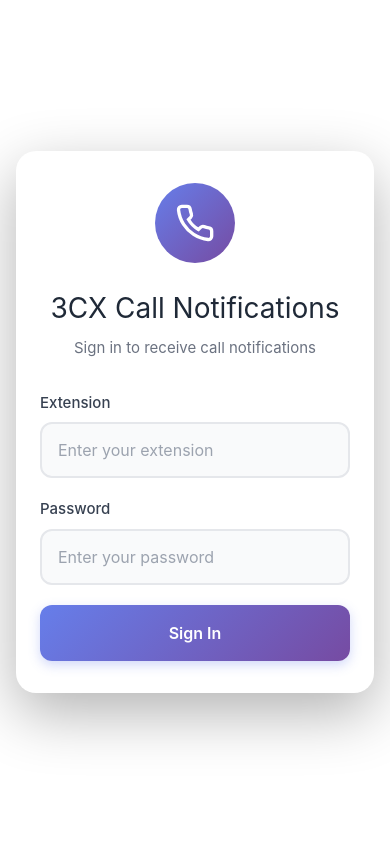
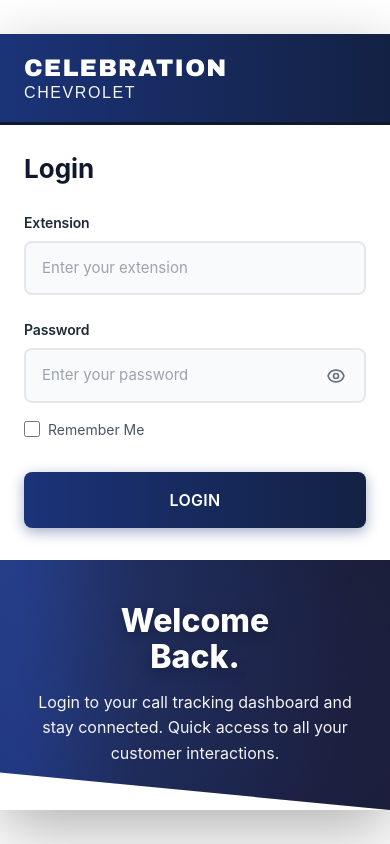
Before and after one commit to 3cx-cpu/popout-pwa, a React (Vite) app in the folder client/: page / in a window 390 px wide. Built offline with nearby package versions, Linux system fonts and the light colour scheme.

Commit message:
Login page completed

```diff
--- a/client/src/App.css
+++ b/client/src/App.css
@@ -7,55 +7,153 @@
 body {
   font-family: -apple-system, BlinkMacSystemFont, 'Segoe UI', Roboto, Oxygen, Ubuntu, Cantarell, sans-serif;
   background: white;
-  /* background: linear-gradient(135deg, #667eea 0%, #764ba2 100%); */
   min-height: 100vh;
 }
 
-/* Login Styles */
+/* Login Styles - Prism Design with Dark Blue Theme */
 .login-container {
   min-height: 100vh;
   display: flex;
   align-items: center;
   justify-content: center;
-  padding: 1rem;
+  padding: 0;
+  background: white;
+  position: relative;
+  overflow: hidden;
 }
 
 .login-card {
   background: white;
-  border-radius: 20px;
-  padding: 2.5rem;
-  max-width: 450px;
+  border-radius: 0;
+  padding: 0;
+  max-width: 1000px;
   width: 100%;
+  height: 600px;
   box-shadow: 0 20px 60px rgba(0, 0, 0, 0.3);
-  animation: slideUp 0.5s ease-out;
+  animation: slideUp 0.6s ease-out;
+  position: relative;
+  z-index: 1;
+  display: flex;
+  overflow: hidden;
+  border-radius: 16px;
+}
+
+/* Company Branding with Slant */
+.company-branding {
+  background: linear-gradient(to right, #1b3378 0%, #132143 100%);
+  padding: 1.5rem 3.5rem 1.5rem 3.5rem;
+  border-bottom: 3px solid #0f182d;
+  position: relative;
+  z-index: 3;
+  clip-path: polygon(0 0, 100% 0, 97% 100%, 0 100%);
+  padding-right: 6.5rem;
+}
+
+.company-name {
+  color: white;
+  line-height: 1.2;
+}
+
+.company-name-main {
+  font-size: 1.75rem;
+  font-weight: 800;
+  letter-spacing: 0.05em;
+  margin: 0;
+  text-transform: uppercase;
+  font-family: 'Arial Black', 'Arial Bold', sans-serif;
+}
+
+.company-name-sub {
+  font-size: 1.125rem;
+  font-weight: 400;
+  letter-spacing: 0.1em;
+  margin: 0;
+  text-transform: uppercase;
+  font-family: Arial, sans-serif;
+  opacity: 0.95;
+}
+
+/* Left Side - Login Form */
+.login-form-section {
+  flex: 1;
+  padding: 0;
+  background: white;
+  position: relative;
+  z-index: 2;
+  display: flex;
+  flex-direction: column;
+  justify-content: flex-start;
 }
 
 .login-header {
-  text-align: center;
-  margin-bottom: 2rem;
+  padding: 2rem 3.5rem 1.5rem;
 }
 
-.login-icon {
-  width: 80px;
-  height: 80px;
-  margin: 0 auto 1.5rem;
-  background: linear-gradient(135deg, #667eea 0%, #764ba2 100%);
-  border-radius: 50%;
+.login-form {
+  padding: 0 3.5rem 3rem;
+  display: flex;
+  flex-direction: column;
+  gap: 1.5rem;
+}
+
+/* Right Side - Welcome Message with Prism Effect */
+.login-welcome-section {
+  flex: 1;
+  background: linear-gradient(to right, #1b3378 5%, #192f6b 15%, #17295b 25%, #15244c 35%, #132143 50%, #111c39 70%, #0f182d 90%);
+  position: relative;
   display: flex;
   align-items: center;
   justify-content: center;
+  clip-path: polygon(15% 0, 100% 0, 100% 100%, 0 100%);
+  overflow: hidden;
+  margin-left: -50px;
 }
 
-.login-icon svg {
-  width: 40px;
-  height: 40px;
-  color: white;
+.login-welcome-section::before {
+  content: '';
+  position: absolute;
+  width: 300%;
+  height: 300%;
+  background: radial-gradient(circle at 30% 40%, rgba(102, 126, 234, 0.15) 0%, transparent 50%),
+              radial-gradient(circle at 70% 60%, rgba(118, 75, 162, 0.15) 0%, transparent 50%);
+  animation: float 20s infinite ease-in-out;
 }
 
-.login-header h1 {
-  font-size: 1.75rem;
-  color: #1f2937;
+@keyframes float {
+  0%, 100% { transform: translate(0, 0) rotate(0deg); }
+  33% { transform: translate(30px, -30px) rotate(5deg); }
+  66% { transform: translate(-20px, 20px) rotate(-5deg); }
+}
+
+.welcome-content {
+  position: relative;
+  z-index: 1;
+  color: white;
+  padding: 2rem;
+  text-align: center;
+}
+
+.welcome-content h1 {
+  font-size: 3rem;
+  font-weight: 800;
+  margin-bottom: 1rem;
+  line-height: 1.1;
+  text-shadow: 0 4px 12px rgba(0, 0, 0, 0.3);
+}
+
+.welcome-content p {
+  font-size: 1.125rem;
+  opacity: 0.95;
+  line-height: 1.6;
+  max-width: 400px;
+  margin: 0 auto;
+}
+
+.login-header h2 {
+  font-size: 2rem;
+  color: #0f182d;
   margin-bottom: 0.5rem;
+  font-weight: 700;
 }
 
 .login-header p {
@@ -63,71 +161,161 @@
   font-size: 0.9375rem;
 }
 
-.login-form {
-  display: flex;
-  flex-direction: column;
-  gap: 1.25rem;
-}
-
 .form-group {
   display: flex;
   flex-direction: column;
   gap: 0.5rem;
+  position: relative;
 }
 
 .form-group label {
-  font-weight: 500;
-  color: #374151;
-  font-size: 0.9375rem;
+  font-weight: 600;
+  color: #1f2937;
+  font-size: 0.875rem;
+  letter-spacing: -0.01em;
+}
+
+.password-input-wrapper {
+  position: relative;
+  display: flex;
+  align-items: center;
+}
+
+.password-input-wrapper input {
+  flex: 1;
+  padding-right: 2.5rem;
+}
+
+.password-toggle {
+  position: absolute;
+  right: 1rem;
+  background: none;
+  border: none;
+  cursor: pointer;
+  padding: 0.25rem;
+  display: flex;
+  align-items: center;
+  justify-content: center;
+  color: #6b7280;
+  transition: color 0.2s;
+}
+
+.password-toggle:hover {
+  color: #1b3378;
+}
+
+.password-toggle svg {
+  width: 20px;
+  height: 20px;
 }
 
 .form-group input {
   padding: 0.875rem 1rem;
   border: 2px solid #e5e7eb;
-  border-radius: 12px;
-  font-size: 1rem;
+  border-radius: 8px;
+  font-size: 0.9375rem;
   transition: all 0.2s;
   background: #f9fafb;
+  color: #1f2937;
+}
+
+.form-group input::placeholder {
+  color: #9ca3af;
 }
 
 .form-group input:focus {
   outline: none;
-  border-color: #667eea;
+  border-color: #1b3378;
   background: white;
-  box-shadow: 0 0 0 3px rgba(102, 126, 234, 0.1);
+  box-shadow: 0 0 0 3px rgba(27, 51, 120, 0.1);
 }
 
 .form-group input:disabled {
   opacity: 0.6;
   cursor: not-allowed;
+  background: #f3f4f6;
+}
+
+.form-options {
+  display: flex;
+  justify-content: space-between;
+  align-items: center;
+  font-size: 0.875rem;
+  margin-top: -0.5rem;
+}
+
+.remember-me {
+  display: flex;
+  align-items: center;
+  gap: 0.5rem;
+  color: #4b5563;
+  cursor: pointer;
+}
+
+.remember-me input[type="checkbox"] {
+  width: 16px;
+  height: 16px;
+  cursor: pointer;
+}
+
+.forgot-password {
+  color: #1b3378;
+  text-decoration: none;
+  font-weight: 500;
+  transition: color 0.2s;
+}
+
+.forgot-password:hover {
+  color: #132143;
+  text-decoration: underline;
 }
 
 .login-error {
   background: #fee2e2;
   color: #dc2626;
   padding: 0.875rem 1rem;
-  border-radius: 12px;
+  border-radius: 8px;
   font-size: 0.875rem;
   text-align: center;
   border: 1px solid #fecaca;
+  font-weight: 500;
 }
 
 .btn-login {
   padding: 1rem;
-  background: linear-gradient(135deg, #667eea 0%, #764ba2 100%);
+  background: linear-gradient(to right, #1b3378 0%, #132143 100%);
   color: white;
   border: none;
-  border-radius: 12px;
+  border-radius: 8px;
   font-size: 1rem;
   font-weight: 600;
   cursor: pointer;
   transition: all 0.3s;
-  box-shadow: 0 4px 12px rgba(102, 126, 234, 0.3);
+  box-shadow: 0 4px 14px rgba(27, 51, 120, 0.4);
+  letter-spacing: 0.02em;
+  position: relative;
+  overflow: hidden;
+  margin-top: 0.5rem;
+}
+
+.btn-login::before {
+  content: '';
+  position: absolute;
+  top: 0;
+  left: -100%;
+  width: 100%;
+  height: 100%;
+  background: linear-gradient(90deg, transparent, rgba(255, 255, 255, 0.2), transparent);
+  transition: left 0.5s;
+}
+
+.btn-login:hover:not(:disabled)::before {
+  left: 100%;
 }
 
 .btn-login:hover:not(:disabled) {
   transform: translateY(-2px);
-  box-shadow: 0 6px 20px rgba(102, 126, 234, 0.4);
+  box-shadow: 0 6px 20px rgba(27, 51, 120, 0.5);
 }
 
 .btn-login:disabled {
@@ -138,6 +326,17 @@
 
 .btn-login:active:not(:disabled) {
   transform: translateY(0);
+}
+
+@keyframes slideUp {
+  from {
+    transform: translateY(30px);
+    opacity: 0;
+  }
+  to {
+    transform: translateY(0);
+    opacity: 1;
+  }
 }
 
 /* App Styles */
@@ -239,6 +438,15 @@
   background: #dc2626;
 }
 
+.status-indicator.reconnecting {
+  background: #fef3c7;
+  color: #d97706;
+}
+
+.status-indicator.reconnecting .status-dot {
+  background: #d97706;
+}
+
 .status-indicator.error {
   background: #fef3c7;
   color: #d97706;
@@ -248,20 +456,18 @@
   background: #d97706;
 }
 
+.status-indicator.offline {
+  background: #fee2e2;
+  color: #dc2626;
+}
+
+.status-indicator.offline .status-dot {
+  background: #dc2626;
+}
+
 @keyframes pulse {
   0%, 100% { opacity: 1; }
   50% { opacity: 0.5; }
-}
-
-@keyframes slideUp {
-  from {
-    transform: translateY(50px);
-    opacity: 0;
-  }
-  to {
-    transform: translateY(0);
-    opacity: 1;
-  }
 }
 
 /* Customer Popup Overlay - Full Screen Dashboard */
@@ -290,7 +496,7 @@
 /* Main Content */
 .main-content {
   flex: 1;
-  padding: 1.5rem; /* Reduced from 2rem */
+  padding: 1.5rem;
   max-width: 1280px;
   margin: 0 auto;
   width: 100%;
@@ -304,14 +510,22 @@
 }
 
 .notifications-header h2 {
-  color: white;
+  color: #1f2937;
   font-size: 1.5rem;
 }
 
+.notifications-header .flex {
+  display: flex;
+}
+
+.notifications-header .gap-2 {
+  gap: 0.5rem;
+}
+
 .btn-clear {
-  background: rgba(255, 255, 255, 0.2);
-  color: white;
-  border: 1px solid rgba(255, 255, 255, 0.3);
+  background: #fee2e2;
+  color: #dc2626;
+  border: 1px solid #fecaca;
   padding: 0.5rem 1rem;
   border-radius: 8px;
   cursor: pointer;
@@ -321,14 +535,57 @@
 }
 
 .btn-clear:hover {
-  background: rgba(255, 255, 255, 0.3);
+  background: #fecaca;
+}
+
+.btn-refresh {
+  background-color: #3b82f6;
+  color: white;
+  padding: 0.5rem 1rem;
+  border-radius: 0.5rem;
+  font-weight: 500;
+  cursor: pointer;
+  transition: background-color 0.2s;
+  border: none;
+}
+
+.btn-refresh:hover:not(:disabled) {
+  background-color: #2563eb;
+}
+
+.btn-refresh:disabled {
+  background-color: #9ca3af;
+  cursor: not-allowed;
+}
+
+.btn-reconnect {
+  background: #fef3c7;
+  color: #d97706;
+  border: none;
+  padding: 0.75rem 1.5rem;
+  border-radius: 12px;
+  font-size: 0.9375rem;
+  font-weight: 600;
+  cursor: pointer;
+  transition: all 0.2s;
+}
+
+.btn-reconnect:hover {
+  background: #fde68a;
+  transform: translateY(-1px);
 }
 
 .empty-state {
   text-align: center;
   padding: 4rem 2rem;
-  color: white;
+  color: #6b7280;
   font-size: 1.125rem;
+}
+
+.connection-warning {
+  color: #dc2626;
+  font-size: 0.9375rem;
+  margin-top: 1rem;
 }
 
 .notifications-list {
@@ -342,6 +599,10 @@
   padding: 1.5rem;
   box-shadow: 0 2px 8px rgba(0, 0, 0, 0.1);
   transition: all 0.2s;
+}
+
+.notification-card.cursor-pointer {
+  cursor: pointer;
 }
 
 .notification-card:hover {
@@ -380,10 +641,29 @@
 .status-badge-small {
   background: #dbeafe;
   color: #1e40af;
-  padding: 0.125rem 0.5rem;
-  border-radius: 8px;
-  font-size: 0.8125rem;
-  font-weight: 500;
+  padding: 0.25rem 0.5rem;
+  border-radius: 0.25rem;
+  font-size: 0.75rem;
+  font-weight: 600;
+  display: inline-block;
+}
+
+.status-badge-small.bg-green-100 {
+  background: #dcfce7;
+  color: #16a34a;
+}
+
+.status-badge-small.text-green-700 {
+  color: #16a34a;
+}
+
+.status-badge-small.bg-red-100 {
+  background: #fee2e2;
+  color: #dc2626;
+}
+
+.status-badge-small.text-red-700 {
+  color: #dc2626;
 }
 
 /* Customer Dashboard Container */
@@ -394,7 +674,49 @@
   overflow-y: auto;
 }
 
+.dashboard-content {
+  flex: 1;
+  width: 100%;
+  overflow-y: auto;
+  background: #f9fafb;
+}
+
 /* Responsive */
+@media (max-width: 968px) {
+  .login-card {
+    flex-direction: column;
+    height: auto;
+    max-width: 500px;
+  }
+
+  .login-welcome-section {
+    clip-path: polygon(0 0, 100% 0, 100% 100%, 0 85%);
+    min-height: 250px;
+    margin-left: 0;
+  }
+
+  .welcome-content h1 {
+    font-size: 2rem;
+  }
+
+  .welcome-content p {
+    font-size: 1rem;
+  }
+
+  .company-branding {
+    padding: 1.5rem 2rem;
+    clip-path: none;
+  }
+
+  .login-header {
+    padding: 2rem 2rem 1.5rem;
+  }
+
+  .login-form {
+    padding: 0 2rem 2.5rem;
+  }
+}
+
 @media (max-width: 768px) {
   .header {
     flex-direction: column;
@@ -426,95 +748,47 @@
   }
 
   .login-card {
-    padding: 2rem 1.5rem;
+    max-width: 100%;
+    border-radius: 0;
   }
 
-  .dashboard-content {
-  flex: 1;
-  width: 100%;
-  overflow-y: auto;
-  background: #f9fafb;
+  .company-branding {
+    padding: 1.25rem 1.5rem;
+    clip-path: none;
   }
 
-.btn-reconnect {
-  background: #fef3c7;
-  color: #d97706;
-  border: none;
-  padding: 0.75rem 1.5rem;
-  border-radius: 12px;
-  font-size: 0.9375rem;
-  font-weight: 600;
-  cursor: pointer;
-  transition: all 0.2s;
+  .company-name-main {
+    font-size: 1.5rem;
   }
 
-.btn-reconnect:hover {
-  background: #fde68a;
-  transform: translateY(-1px);
+  .company-name-sub {
+    font-size: 1rem;
   }
 
-.status-indicator.reconnecting {
-  background: #fef3c7;
-  color: #d97706;
+  .login-header {
+    padding: 1.5rem 1.5rem 1rem;
   }
 
-.status-indicator.reconnecting .status-dot {
-  background: #d97706;
-}
+  .login-form {
+    padding: 0 1.5rem 2rem;
   }
 
-/* Add to existing App.css */
-
-.btn-refresh {
-  background-color: #3b82f6;
-  color: white;
-  padding: 0.5rem 1rem;
-  border-radius: 0.5rem;
-  font-weight: 500;
-  cursor: pointer;
-  transition: background-color 0.2s;
-  border: none;
-}
-
-.btn-refresh:hover:not(:disabled) {
-  background-color: #2563eb;
-}
-
-.btn-refresh:disabled {
-  background-color: #9ca3af;
-  cursor: not-allowed;
-}
-
-.notification-card.cursor-pointer {
-  cursor: pointer;
-  transition: background-color 0.2s;
-}
-
-.notification-card:hover {
-  background-color: #f9fafb;
-  box-shadow: 0 4px 6px -1px rgba(0, 0, 0, 0.1);
+  .login-header h2 {
+    font-size: 1.625rem;
   }
 
   .notifications-header {
-  display: flex;
-  justify-content: space-between;
-  align-items: center;
-  margin-bottom: 1.5rem;
+    flex-direction: column;
+    align-items: flex-start;
+    gap: 1rem;
   }
 
   .notifications-header .flex {
-  display: flex;
+    width: 100%;
   }
 
-.notifications-header .gap-2 {
-  gap: 0.5rem;
+  .btn-refresh,
+  .btn-clear {
+    flex: 1;
   }
-
-.status-badge-small {
-  background-color: #dbeafe;
-  color: #1e40af;
-  padding: 0.25rem 0.5rem;
-  border-radius: 0.25rem;
-  font-size: 0.75rem;
-  font-weight: 600;
 }
--- a/client/src/App.jsx
+++ b/client/src/App.jsx
@@ -749,19 +749,24 @@
     return connectionStatus;
   };
 
+// Add this state at the top of your App component
+const [showPassword, setShowPassword] = useState(false);
+
 // Login Screen
 if (!isAuthenticated) {
   return (
     <div className="login-container">
       <div className="login-card">
+        <div className="login-form-section">
+          <div className="company-branding">
+            <div className="company-name">
+              <h1 className="company-name-main">CELEBRATION</h1>
+              <p className="company-name-sub">CHEVROLET</p>
+            </div>
+          </div>
           <div className="login-header">
-            <div className="login-icon">
-              <svg viewBox="0 0 24 24" fill="none" stroke="currentColor" strokeWidth="2">
-                <path d="M22 16.92v3a2 2 0 0 1-2.18 2 19.79 19.79 0 0 1-8.63-3.07 19.5 19.5 0 0 1-6-6 19.79 19.79 0 0 1-3.07-8.67A2 2 0 0 1 4.11 2h3a2 2 0 0 1 2 1.72 12.84 12.84 0 0 0 .7 2.81 2 2 0 0 1-.45 2.11L8.09 9.91a16 16 0 0 0 6 6l1.27-1.27a2 2 0 0 1 2.11-.45 12.84 12.84 0 0 0 2.81.7A2 2 0 0 1 22 16.92z"></path>
-              </svg>
-            </div>
-            <h1>3CX Call Notifications</h1>
-            <p>Sign in to receive call notifications</p>
+            <h2>Login</h2>
+            {/* <p>Don't have an account? Create your account</p> */}
           </div>
           <form onSubmit={handleLogin} className="login-form">
             <div className="form-group">
@@ -778,21 +783,54 @@
             </div>
             <div className="form-group">
               <label htmlFor="password">Password</label>
+              <div className="password-input-wrapper">
                 <input
                   id="password"
-                type="password"
+                  type={showPassword ? "text" : "password"}
                   value={password}
                   onChange={(e) => setPassword(e.target.value)}
                   placeholder="Enter your password"
                   required
                   disabled={isLoggingIn}
                 />
+                <button
+                  type="button"
+                  className="password-toggle"
+                  onClick={() => setShowPassword(!showPassword)}
+                  tabIndex="-1"
+                >
+                  {showPassword ? (
+                    <svg xmlns="http://www.w3.org/2000/svg" fill="none" viewBox="0 0 24 24" stroke="currentColor">
+                      <path strokeLinecap="round" strokeLinejoin="round" strokeWidth={2} d="M13.875 18.825A10.05 10.05 0 0112 19c-4.478 0-8.268-2.943-9.543-7a9.97 9.97 0 011.563-3.029m5.858.908a3 3 0 114.243 4.243M9.878 9.878l4.242 4.242M9.88 9.88l-3.29-3.29m7.532 7.532l3.29 3.29M3 3l3.59 3.59m0 0A9.953 9.953 0 0112 5c4.478 0 8.268 2.943 9.543 7a10.025 10.025 0 01-4.132 5.411m0 0L21 21" />
+                    </svg>
+                  ) : (
+                    <svg xmlns="http://www.w3.org/2000/svg" fill="none" viewBox="0 0 24 24" stroke="currentColor">
+                      <path strokeLinecap="round" strokeLinejoin="round" strokeWidth={2} d="M15 12a3 3 0 11-6 0 3 3 0 016 0z" />
+                      <path strokeLinecap="round" strokeLinejoin="round" strokeWidth={2} d="M2.458 12C3.732 7.943 7.523 5 12 5c4.478 0 8.268 2.943 9.542 7-1.274 4.057-5.064 7-9.542 7-4.477 0-8.268-2.943-9.542-7z" />
+                    </svg>
+                  )}
+                </button>
+              </div>
+            </div>
+            <div className="form-options">
+              <label className="remember-me">
+                <input type="checkbox" />
+                <span>Remember Me</span>
+              </label>
+              {/* <a href="#" className="forgot-password">Forgot password?</a> */}
             </div>
             {loginError && <div className="login-error">{loginError}</div>}
             <button type="submit" className="btn-login" disabled={isLoggingIn}>
-              {isLoggingIn ? 'Signing in...' : 'Sign In'}
+              {isLoggingIn ? 'Signing in...' : 'LOGIN'}
             </button>
           </form>
+        </div>
+        <div className="login-welcome-section">
+          <div className="welcome-content">
+            <h1>Welcome<br />Back.</h1>
+            <p>Login to your call tracking dashboard and stay connected. Quick access to all your customer interactions.</p>
+          </div>
+        </div>
       </div>
     </div>
   );
```
Lines whose indentation alone changed are shown as unchanged.
